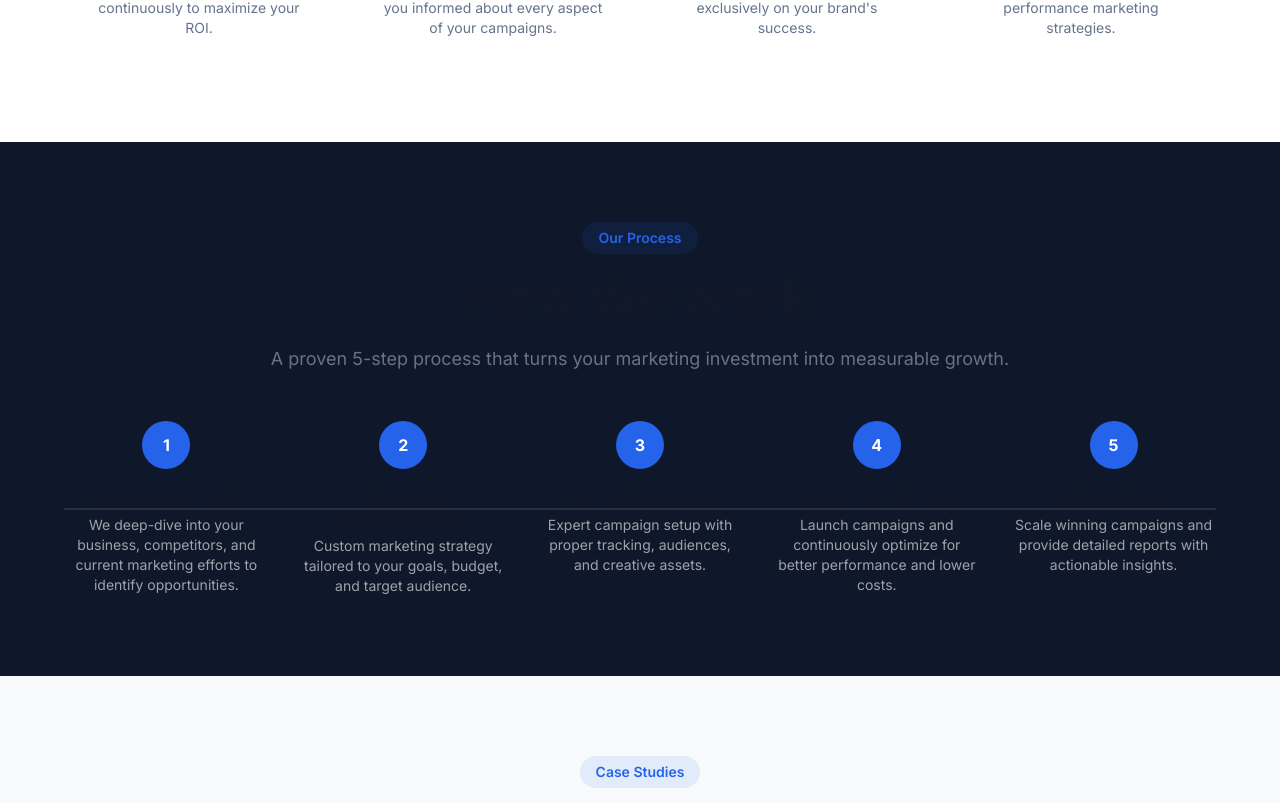
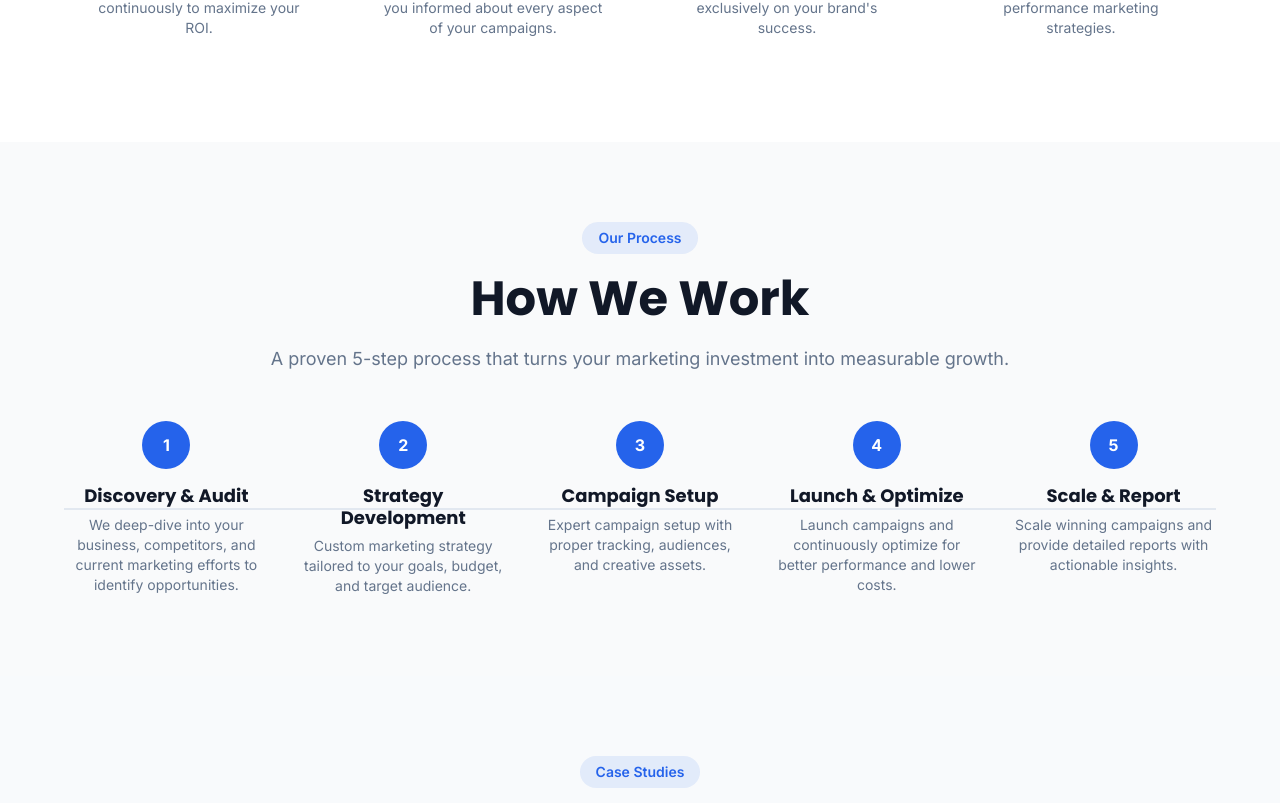
Before and after one commit to gouravk2580/agency-website, a Next.js app: page / in a window 1280 px wide. Shown: the part 2317-3120 px from the top of the page. Built offline with nearby package versions, Linux system fonts and the light colour scheme.

Commit message:
fix: all sections use light backgrounds with dark text

```diff
--- a/src/app/page.tsx
+++ b/src/app/page.tsx
@@ -272,7 +272,7 @@ export default function HomePage() {
         </section>
 
         {/* ===== OUR PROCESS ===== */}
-        <section className="section-padding bg-dark text-white">
+        <section className="section-padding bg-gray-50 text-text">
           <div className="container-custom">
             <SectionHeader
               badge="Our Process"
@@ -287,7 +287,7 @@ export default function HomePage() {
               className="mt-12 relative"
             >
               {/* Timeline Line */}
-              <div className="hidden lg:block absolute top-1/2 left-0 right-0 h-0.5 bg-white/10 -translate-y-1/2" />
+              <div className="hidden lg:block absolute top-1/2 left-0 right-0 h-0.5 bg-border -translate-y-1/2" />
 
               <div className="grid md:grid-cols-3 lg:grid-cols-5 gap-8">
                 {PROCESS_STEPS.map((step, i) => (
@@ -302,7 +302,7 @@ export default function HomePage() {
                     <h3 className="text-lg font-heading font-semibold mb-2">
                       {step.title}
                     </h3>
-                    <p className="text-white/60 text-sm">{step.description}</p>
+                    <p className="text-muted text-sm">{step.description}</p>
                   </motion.div>
                 ))}
               </div>
@@ -496,7 +496,7 @@ export default function HomePage() {
         </section>
 
         {/* ===== FINAL CTA ===== */}
-        <section className="section-padding bg-gradient-to-br from-primary to-dark text-white">
+        <section className="section-padding bg-gradient-to-br from-primary/10 to-accent/5 text-text">
           <div className="container-custom text-center">
             <motion.div
               initial="hidden"
@@ -512,7 +512,7 @@ export default function HomePage() {
               </motion.h2>
               <motion.p
                 variants={fadeInUp}
-                className="text-lg text-white/70 mb-8 max-w-2xl mx-auto"
+                className="text-lg text-muted mb-8 max-w-2xl mx-auto"
               >
                 Get a free marketing audit and discover how we can help you
                 achieve 3-5x ROAS on your ad spend.
@@ -529,7 +529,7 @@ export default function HomePage() {
                 </Link>
                 <a
                   href="tel:+919667169645"
-                  className="inline-flex items-center gap-2 px-8 py-4 bg-white/10 text-white rounded-full font-semibold backdrop-blur-sm border border-white/20 hover:bg-white/20 transition-all"
+                  className="inline-flex items-center gap-2 px-8 py-4 bg-gray-100 text-text rounded-full font-semibold border border-border hover:bg-gray-200 transition-all"
                 >
                   <Phone className="w-5 h-5" /> Call Us Now
                 </a>
```
